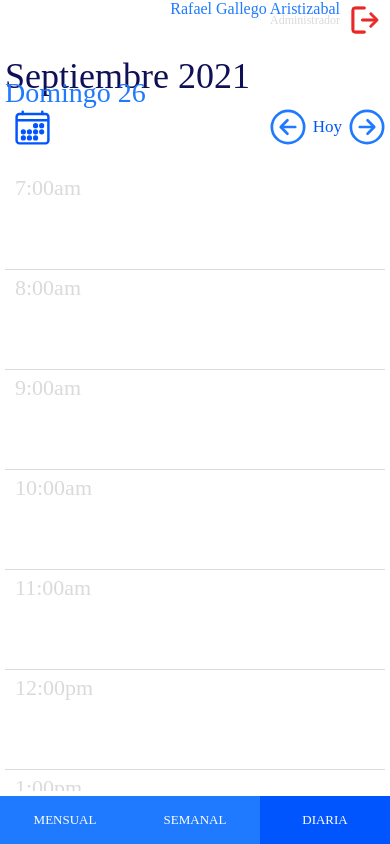
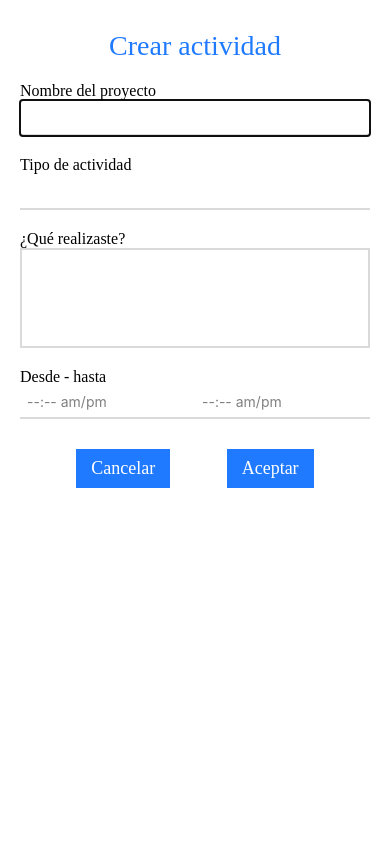
Before and after one commit to rafag0729/planner-mobile, a React Native app: screen /DailyScreen in a window 390 px wide. Built offline with nearby package versions, Linux system fonts and the light colour scheme.

Commit message:
SV - Adding modal component and functionality

```diff
--- /dev/null
+++ b/src/components/CustomModal.tsx
@@ -0,0 +1,148 @@
+import React from 'react';
+import { Modal, StyleSheet, Text, TextInput, TouchableOpacity, View } from 'react-native';
+
+import { TimeSelector } from './../shared/componentsManager';
+import { useForm } from '../hooks/hooksManager';
+import { getAccuratePickerHour } from '../helpers/helpersManager';
+import { colors, fontFamily } from '../styles/generalStyles';
+
+
+
+
+export const CustomModal = () => {
+
+    const { activityName, activityType, activityDescription, startTime, endTime, handleInputChange } = useForm({
+        activityName: '',
+        activityType: '',
+        activityDescription: '',
+        activityDay: '',
+        startTime: '--:-- am/pm',
+        endTime: '--:-- am/pm'
+    })
+
+    const settingHour = ( time: Date | undefined, timerTitle: 'startTime' | 'endTime' ) => {
+        if(time){
+            const { hour, minutes } = getAccuratePickerHour( time );
+
+            handleInputChange(`${hour}:${minutes} ${hour < 13 ? 'am' : 'pm'}`, timerTitle );
+        }
+    }
+
+    return (
+        <Modal
+            animationType="slide"
+            visible={ true }
+            >
+            {/* Container for the modal */}
+            <View style={ styles.modalContainer } >
+
+                <Text style={ styles.modalHeader }>Crear actividad</Text>
+
+                {/* Name of the activity */}
+                <Text style={ styles.modalText } >Nombre del proyecto</Text>
+                <TextInput
+                    style={ styles.inputContainer }
+                    autoCorrect={ false }
+                    onChangeText={ (value: string) => handleInputChange( value, 'activityName') }
+                    value={ activityName }
+                    />
+
+                {/* Type of the activity */}
+                <Text style={ styles.modalText } >Tipo de actividad</Text>
+                <TextInput
+                    style={ styles.inputContainer }
+                    autoCorrect={ false }
+                    onChangeText={ (value: string) => handleInputChange( value, 'activityType')}
+                    value={ activityType }
+                    />
+
+                {/* Description of the activity */}
+                <Text style={ styles.modalText } >¿Qué realizaste?</Text>
+                <TextInput
+                    style={[ styles.inputContainer, styles.textAreaContainer ]}
+                    autoCorrect={ false }
+                    multiline
+                    numberOfLines={ 4 }
+                    onChangeText={ (value: string) => handleInputChange( value, 'activityDescription')}
+                    value={ activityDescription }
+                    />
+
+                {/* Time frame of the activities */}
+                <Text style={ styles.modalText } >Desde - hasta</Text>
+                <View style={{ flexDirection: 'row', justifyContent: 'space-between' }} >
+                    <TimeSelector
+                        text={ startTime }
+                        settingHour={ settingHour }
+                        timerText='startTime'
+                        />
+
+                    <TimeSelector
+                        text={ endTime }
+                        settingHour={ settingHour }
+                        timerText='endTime'
+                        />
+                </View>
+
+
+                {/* Modal's button actions */}
+                <View style={{ flexDirection: 'row', justifyContent: 'space-evenly', marginTop: 30 }}>
+                    <TouchableOpacity
+                        style={ styles.modalButton }
+                        >
+                        <Text style={ styles.textButton } >Cancelar</Text>
+                    </TouchableOpacity>
+
+                    <TouchableOpacity
+                        style={ styles.modalButton }
+                        >
+                        <Text style={ styles.textButton } >Aceptar</Text>
+                    </TouchableOpacity>
+                </View>
+
+            </View>
+        </Modal>
+    )
+}
+
+
+
+const styles = StyleSheet.create({
+    modalContainer: {
+        flex: 1,
+        paddingVertical: 30,
+        paddingHorizontal: 20
+    },
+    modalHeader: {
+        fontFamily: fontFamily.bold,
+        fontSize: 28,
+        color: colors.lightBlue,
+        textAlign: 'center'
+    },
+    modalText: {
+        fontFamily: fontFamily.regular,
+        fontSize: 16,
+        marginTop: 20
+    },
+    inputContainer: {
+        fontSize: 16,
+        borderBottomColor: colors.lightGrey,
+        borderBottomWidth: 2,
+        padding: 7,
+        color: 'grey',
+    },
+    textAreaContainer: {
+        height: 100,
+        borderColor: colors.lightGrey,
+        borderWidth: 2,
+    },
+    modalButton: {
+        backgroundColor: colors.lightBlue,
+        paddingHorizontal: 15,
+        paddingVertical: 9
+    },
+    textButton: {
+        fontFamily: fontFamily.bold,
+        fontSize: 18,
+        color: 'white'
+    }
+});
--- a/src/components/DateNavigation.tsx
+++ b/src/components/DateNavigation.tsx
@@ -1,4 +1,4 @@
-import DateTimePicker from '@react-native-community/datetimepicker';
+import DateTimePicker, { AndroidEvent } from '@react-native-community/datetimepicker';
 import React, { useContext, useState } from 'react';
 import { StyleSheet, Text, TouchableOpacity, View } from 'react-native';
 
@@ -17,7 +17,7 @@ export const DateNavigation = () => {
     const [ pickerStatus, setPickerStatus ] = useState<boolean>(false)
 
     /* Updating date based on picker */
-    const handleDateChange = ( date: any ) => {
+    const handleDateChange = ( date: Date | undefined ) => {
 
         if(date){
             dispatcher( setDate( date ) );
@@ -56,7 +56,7 @@ export const DateNavigation = () => {
                     /* mode={mode}
                     is24Hour={true}
                     display="default" */
-                    onChange={ ( e: any, date: any ) => handleDateChange(date) }
+                    onChange={ (data: AndroidEvent, date: Date | undefined ) => { handleDateChange( date ) } }
                 />
               )
             }
--- /dev/null
+++ b/src/components/TimeSelector.tsx
@@ -0,0 +1,54 @@
+import DateTimePicker, { AndroidEvent } from '@react-native-community/datetimepicker';
+import React, { useState } from 'react';
+import { StyleSheet, Text, TouchableOpacity } from 'react-native';
+
+import { colors } from '../styles/generalStyles';
+
+
+
+
+interface Props {
+    text: string;
+    settingHour: (time: Date | undefined, timerTitle: 'startTime' | 'endTime') => void;
+    timerText: 'startTime' | 'endTime'
+}
+
+export const TimeSelector = ({ settingHour, timerText, text}: Props) => {
+
+    const [pickerStatus, setPickerStatus] = useState<boolean>( false );
+
+    return (
+        <>
+        {/* First time input */}
+        <TouchableOpacity
+            style={{ ...styles.inputContainer, flex: 1 }}
+            onPress={ () => {
+                setPickerStatus( true );
+            }}
+            >
+            <Text style={{ color: 'grey' }}>{ text }</Text>
+        </TouchableOpacity>
+        {   pickerStatus && (
+                <DateTimePicker
+                    mode='time'
+                    minuteInterval={ 15 }
+                    value={ new Date() }
+                    onChange={ (e: AndroidEvent, date: Date | undefined) => {
+                        settingHour( date, timerText);
+                        setPickerStatus( false );
+                    }}
+                    />
+        )}
+        </>
+    )
+}
+
+const styles = StyleSheet.create({
+    inputContainer: {
+        fontSize: 16,
+        borderBottomColor: colors.lightGrey,
+        borderBottomWidth: 2,
+        padding: 7,
+        color: colors.regularGrey,
+    }
+})
--- /dev/null
+++ b/src/helpers/getAccuratePickerHour.tsx
@@ -0,0 +1,12 @@
+export const getAccuratePickerHour = (hourToFormat: Date) => {
+
+    const hour = hourToFormat.getHours()
+    const minutes = hourToFormat.getMinutes()
+    const seconds = hourToFormat.getSeconds()
+
+    return {
+        hour,
+        minutes,
+        seconds
+    }
+}
--- a/src/helpers/helpersManager.tsx
+++ b/src/helpers/helpersManager.tsx
@@ -1,5 +1,9 @@
 import { getDateSpecs } from "./getDateSpecs";
+import { getAccuratePickerHour } from "./getAccuratePickerHour";
+
+
 
 export {
-    getDateSpecs
+    getDateSpecs,
+    getAccuratePickerHour
 }
--- /dev/null
+++ b/src/hooks/hooksManager.tsx
@@ -0,0 +1,5 @@
+import { useForm } from "./useForm";
+
+export {
+    useForm
+}
--- /dev/null
+++ b/src/hooks/useForm.tsx
@@ -0,0 +1,19 @@
+import { useState } from "react"
+
+
+export const useForm = <T extends Object>( form: T ) => {
+
+    const [formValues, setFormValues] = useState( form );
+
+    const handleInputChange = (value: string, field: keyof T) => {
+        setFormValues({
+            ...formValues,
+            [field]: value
+        })
+    }
+
+    return {
+        ...formValues,
+        handleInputChange
+    }
+}
--- a/src/screens/DailyScreen.tsx
+++ b/src/screens/DailyScreen.tsx
@@ -1,8 +1,7 @@
 import React from 'react';
 import { View } from 'react-native';
 
-import { DateHeaders, DateNavigation, DailySchedule} from '../shared/componentsManager';
-
+import { DateHeaders, DateNavigation, DailySchedule, CustomModal } from '../shared/componentsManager';
 
 
 
@@ -11,13 +10,13 @@ export const DailyScreen = () => {
 
     return (
         <View style={{ flex: 1, padding: 5}}>
-
             <DateHeaders />
 
             <DateNavigation />
 
             <DailySchedule />
 
+            <CustomModal />
         </View>
     )
 }
--- a/src/shared/componentsManager.tsx
+++ b/src/shared/componentsManager.tsx
@@ -4,6 +4,8 @@ import { DateNavigation } from "../components/DateNavigation";
 import { DateHeaders } from '../components/DateHeaders';
 import { DailySchedule } from '../components/DailySchedule';
 import { HourOfDay } from '../components/HourOfDay';
+import { CustomModal } from "../components/CustomModal";
+import { TimeSelector } from "../components/TimeSelector";
 
 
 
@@ -14,5 +16,7 @@ export {
     DateNavigation,
     DailySchedule,
     Activity,
-    HourOfDay
+    HourOfDay,
+    CustomModal,
+    TimeSelector
 }
```
